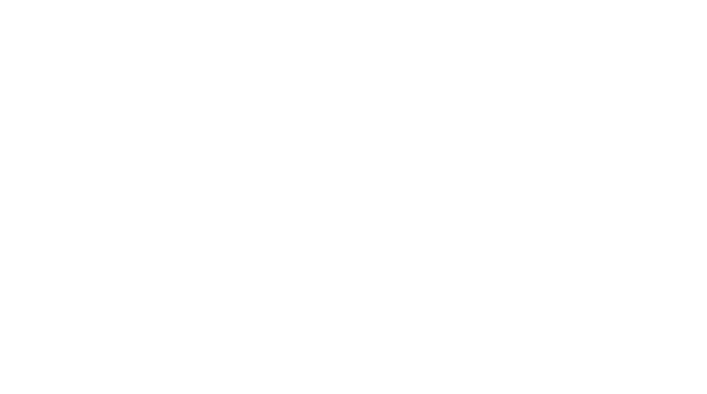
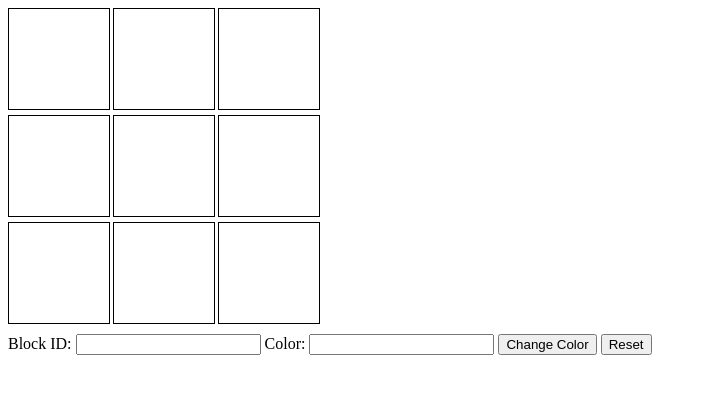
Before and after one commit to acciojob/Replit-Asian-Paints-rhlsingh19, a website: page main.html in a window 1280 px wide. Shown: the whole page, without its empty margins (0-707 px from the left). Drawn offline with Linux system fonts and the light colour scheme.

Commit message:
created a submission

```diff
--- a/main.html
+++ b/main.html
@@ -8,6 +8,27 @@
 
 <body>
 	<!-- the entire body must be written by student -->
+	<div id="grid-container">
+    <div id="1" class="grid-item"></div>
+    <div id="2" class="grid-item"></div>
+    <div id="3" class="grid-item"></div>
+    <div id="4" class="grid-item"></div>
+    <div id="5" class="grid-item"></div>
+    <div id="6" class="grid-item"></div>
+    <div id="7" class="grid-item"></div>
+    <div id="8" class="grid-item"></div>
+    <div id="9" class="grid-item"></div>
+</div>
+
+<label for="block_id">Block ID:</label>
+<input type="text" id="block_id">
+
+<label for="color_id">Color:</label>
+<input type="text" id="color_id">
+
+<button id="change_button" onclick="changeColor()">Change Color</button>
+<button id="reset_button" onclick="resetColors()">Reset</button>
+
     <script type="text/javascript" src="./script.js">
 </script>
 
--- a/script.js
+++ b/script.js
@@ -1 +1,17 @@
 //your JS code here. If required.
+function changeColor() {
+    const blockId = document.getElementById('block_id').value;
+    const color = document.getElementById('color_id').value;
+
+    const blockElement = document.getElementById(blockId);
+    if (blockElement) {
+        blockElement.style.backgroundColor = color;
+    }
+}
+
+function resetColors() {
+    const gridItems = document.getElementsByClassName('grid-item');
+    for (const item of gridItems) {
+        item.style.backgroundColor = 'transparent';
+    }
+}
--- a/styles.css
+++ b/styles.css
@@ -1 +1,16 @@
 /*  your css code here. If applicable */
+#grid-container {
+    display: grid;
+    grid-template-columns: repeat(3, 100px);
+    grid-gap: 5px;
+}
+
+.grid-item {
+    width: 100px;
+    height: 100px;
+    border: 1px solid black;
+}
+
+input, button {
+    margin-top: 10px;
+}
```
